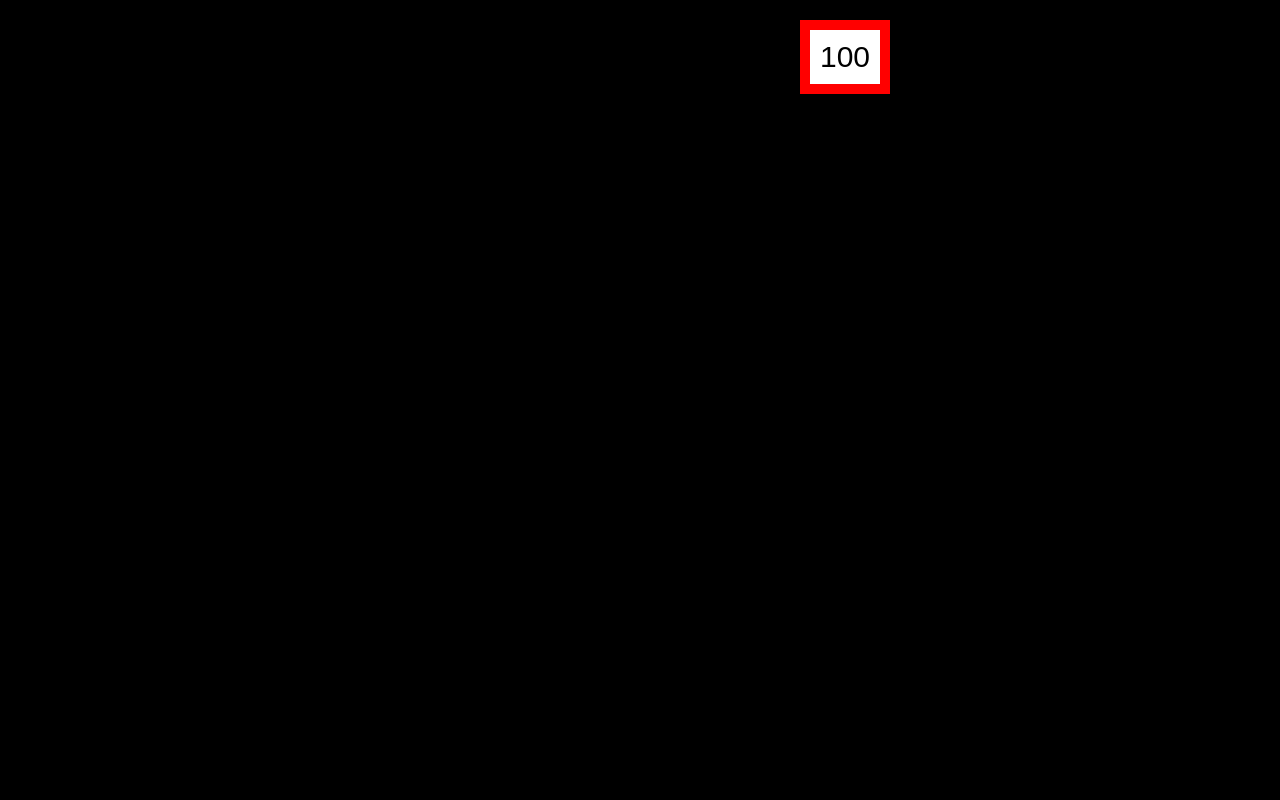
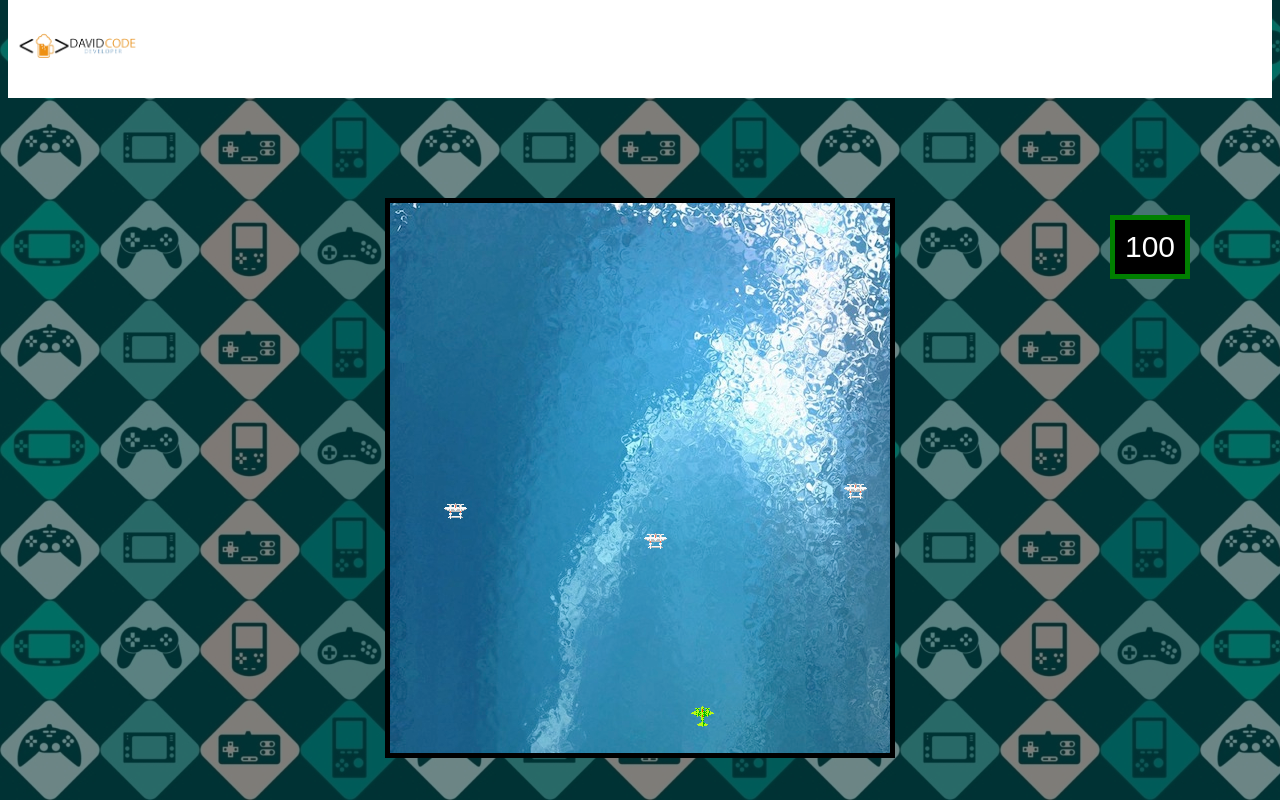
Before and after one commit to David-Granados/Mi_primer_juego_JS, a website: page html/game-1/game-1.html in a window 1280 px wide. Drawn offline with Linux system fonts and the light colour scheme; files that its build step writes are made by us from their sources.

Commit message:
1942 game

```diff
--- a/css/game1/style.css
+++ b/css/game1/style.css
@@ -1,27 +1,46 @@
 body{
-    background-color:black;
+    background-image: url(/images/index/fondo.png);
+    background-repeat: repeat;
+}
+header{
+	width: 100%;
+}
+#logo {
+    width: auto;
+    height: 100px;
+    background-image: url(/images/index/logo.png);
+    background-repeat: no-repeat;
+    background-position: left;
+    background-size: auto 100%;
+    margin-top: -10px;
+    margin-left: 0px;
 }
 #container{
-    background: url('images/game1/background.jpg');
-    width:1000px;
+    background: url('/images/game1/background.jpg');
+    width:500px;
     height:550px;
+    margin:0px auto;
+    padding:0px;
+    position:relative;
+    margin-top: 100px;
+    border:5px solid black;
 }
 #hero{
-    background: url('images/game1/1942.gif');
+    background: url('/images/game1/1942.gif');
     background-position: -85px -180px;
     width:28px;
     height:28px;
     position:absolute;
 }
 .enemy1{
-    background: url('images/game1/1942.gif');
+    background: url('/images/game1/1942.gif');
     background-position: -30px -10px;
     width:28px;
     height:28px;
     position:absolute;
 }
 .bullet{
-    background: url('images/game1/1942.gif');
+    background: url('/images/game1/1942.gif');
     background-position: -185px -400px;
     width:18px;
     height:18px;
@@ -29,11 +48,17 @@ body{
 }
 #score{
     position:absolute;
-    border:10px solid red;
-    top:20px;
-    left:800px;
-    background-color:white;
+    border:5px solid green;
+    top:15px;
+    left:1110px;
+    color: white;
+    background-color:black;
     padding:10px;
+    margin-top: 200px;
     font-size:30px;
     font-family: Arial;
 }
+#header{
+    background-color: white;
+
+}
--- a/css/index/index.css
+++ b/css/index/index.css
@@ -15,7 +15,7 @@ header{
     margin-top: -10px;
     margin-left: 0px;
 }
-#juegos{
+#games{
 
 
 
--- a/html/game-1/game-1.html
+++ b/html/game-1/game-1.html
@@ -1,29 +1,26 @@
 <!DOCTYPE html>
-<html lang="en">
+<html lang="es">
 <head>
     <meta charset="UTF-8">
     <meta http-equiv="X-UA-Compatible" content="IE=edge">
     <meta name="viewport" content="width=device-width, initial-scale=1.0">
     <title>1942</title>
-    <link rel="stylesheet" href="css/game1/style.css">
+    <link type="text/css" rel="stylesheet" href="/css/game1/style.css">
 </head>
 <body>
+	<header>
+        <div id="header">
+            <div id="logo"></div>
+        </div>
+    </header>
     <div id='container'>
 		<div id='hero'></div>
-		<div id='enemies'>
-			<div class='enemy1' style='top:100px; left:100px;'></div>
-			<div class='enemy1' style='top:100px; left:200px;'></div>
-			<div class='enemy1' style='top:100px; left:300px;'></div>
-			<div class='enemy1' style='top:100px; left:400px;'></div>
-		</div>
+		<div id='enemies'></div>
 		<div id='bullets'>
-			<div class='bullet' style='top:150px; left:200px;'></div>
-			<div class='bullet' style='top:250px; left:200px;'></div>
-			<div class='bullet' style='top:350px; left:200px;'></div>
-			<div class='bullet' style='top:450px; left:200px;'></div>
 		</div>
 	</div>
 
 	<div id='score'>100</div>
+	<script type='text/javascript' src="/js/game1/game1.js"></script>
 </body>
 </html>
--- a/js/game1/game1.js
+++ b/js/game1/game1.js
@@ -0,0 +1,65 @@
+//Control hero animations
+var hero = {
+    x: 300,
+    y: 500
+}
+//Control shoot and bullet
+var bullet = [];
+function controllBullet() {
+    var ouput = '';
+    for (let index = 0; index < bullet.length; index++) {
+        ouput += "<div class='bullet' style='top:" + bullet[index].y + "px; left:" + bullet[index].x + "px;'></div>";
+    }
+    document.getElementById('bullets').innerHTML = ouput;
+}
+function controllHero() {
+    document.getElementById('hero').style['top'] = hero.y + "px";
+    document.getElementById('hero').style['left'] = hero.x + "px";
+}
+document.onkeydown = (a) => {
+    if (a.key == 'ArrowUp' && hero.y>0) {
+        hero.y -= 10;
+    }
+    if (a.key == 'ArrowDown' && hero.y<500) {
+        hero.y += 10;
+    }
+    if (a.key == 'ArrowLeft' && hero.x>0) {
+        hero.x -= 10;
+    }
+    if (a.key == 'ArrowRight' && hero.x<470) {
+        hero.x += 10;
+    }
+    if(a.key == ' '){
+        bullet.push({x:hero.x,y:hero.y,});
+    }
+}
+
+
+
+//Control enemy animations
+
+var enemies = [{ x: 50, y: 50 }, { x: 250, y: 80 }, { x: 450, y: 30 }];
+
+function controllEnemys() {
+    var ouput = ""
+    for (let index = 0; index < enemies.length; index++) {
+        ouput += "<div class='enemy1' style='top:" + enemies[index].y + "px; left:" + enemies[index].x + "px;'></div>";
+    }
+    document.getElementById('enemies').innerHTML = ouput;
+}
+function moveEnemies() {
+    for (let index = 0; index < enemies.length; index++) {
+        enemies[index].y += 5;
+        if(enemies[index].y >525){
+            enemies[index].y = 0;
+            enemies[index].x = Math.random()*400;
+        }
+    }
+}
+function gameLoop() {
+    controllHero();
+    moveEnemies();
+    controllEnemys();
+    controllBullet();
+}
+setInterval(gameLoop,100);
```
Also changed, not shown: index.html (+2 -2 lines).
